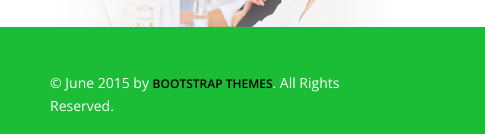
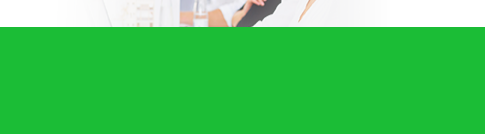
Before and after one commit to logical-coders/company, a plain HTML site: page index.html in a window 1280 px wide. Shown: the part 3013-3147 px from the top of the page, 795-1280 px from the left. Drawn offline with nearby package versions, Linux system fonts and the light colour scheme.

Commit message:
removed footer from index

```diff
--- a/index.html
+++ b/index.html
@@ -234,16 +234,7 @@
 					</div>
 				</div>
 
-				<div class="col-md-4 col-md-offset-4">
-					<div class="copyright">
-						&copy; June  2015 by <a target="_blank" href="http://bootstraptaste.com/" title="Free Twitter Bootstrap WordPress Themes and HTML templates">Bootstrap Themes</a>. All Rights Reserved.
-					</div>
-                    <!--
-                        All links in the footer should remain intact.
-                        Licenseing information is available at: http://bootstraptaste.com/license/
-                        You can buy this theme without footer links online at: http://bootstraptaste.com/buy/?theme=Company
-                    -->
-				</div>
+
 			</div>
 
 			<div class="pull-right">
```
